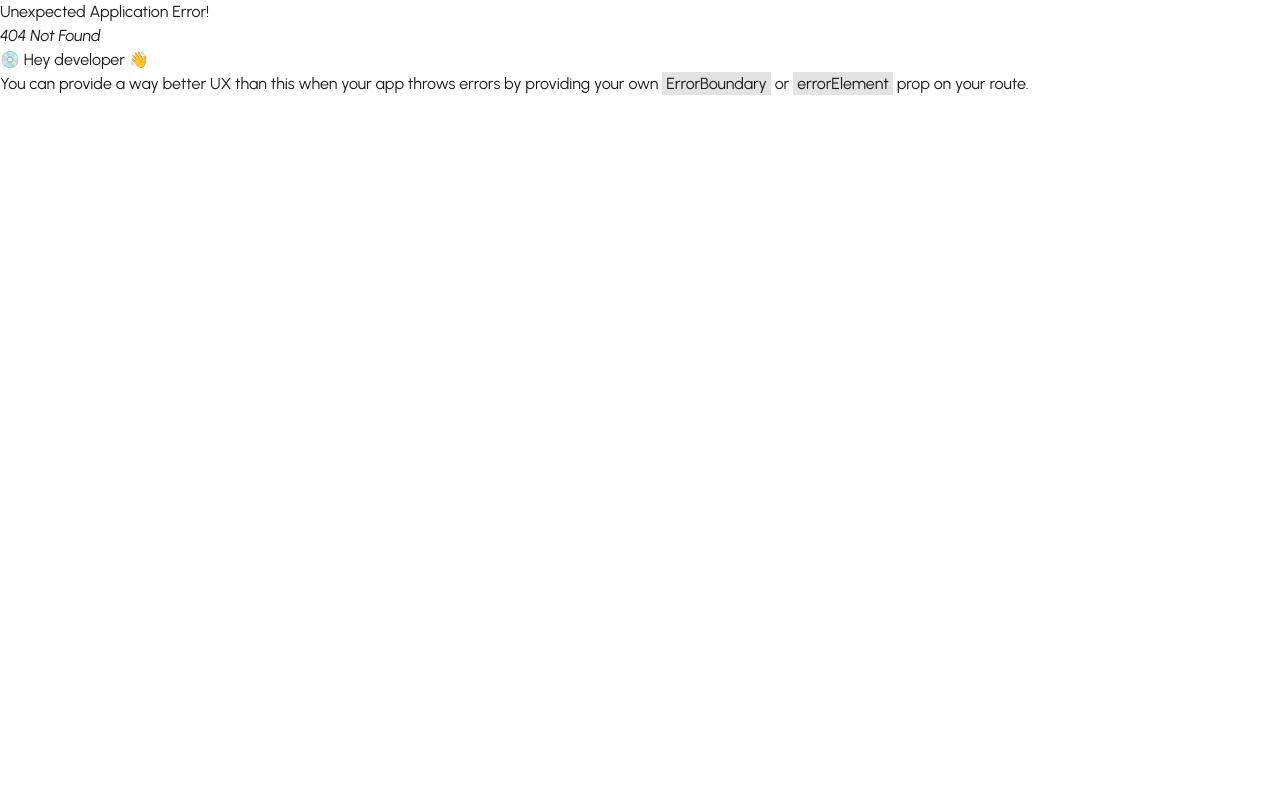
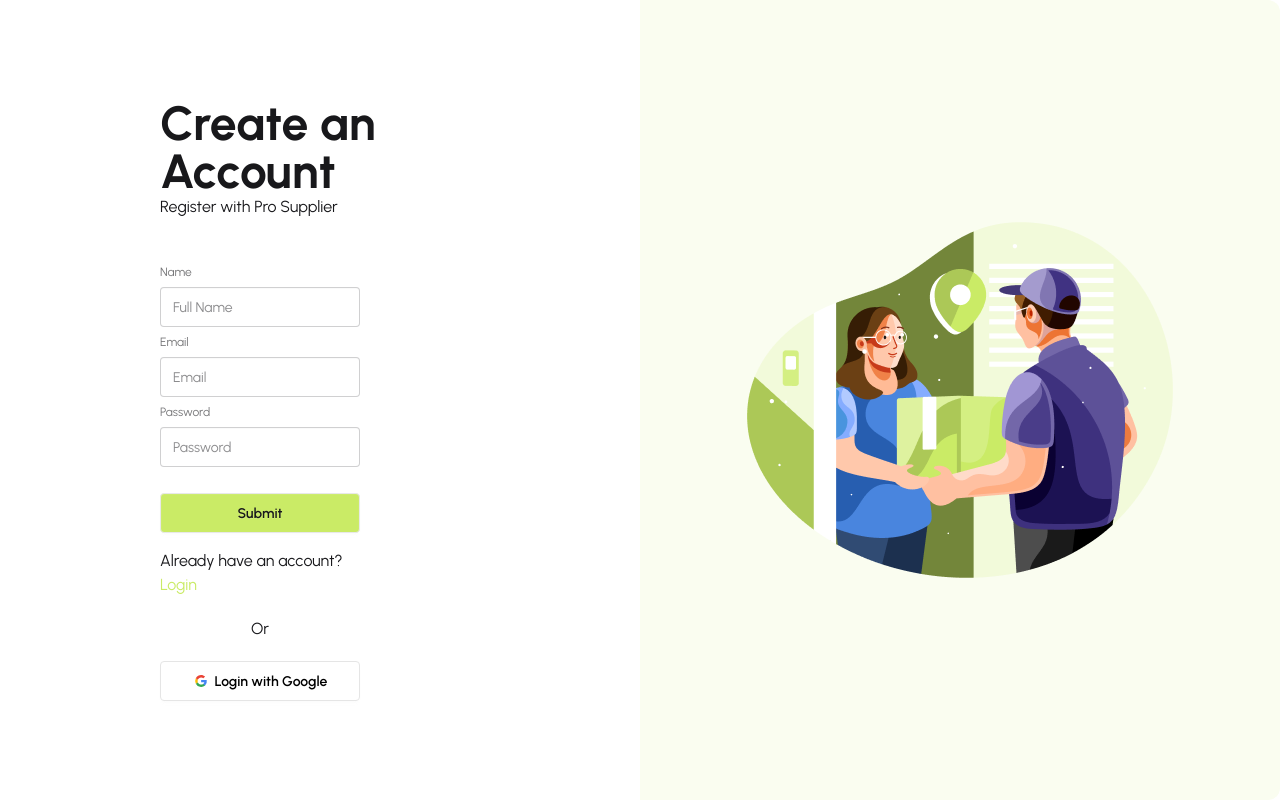
Before and after one commit to mushfiqueraiyan/pro_supplier_client, a React (Vite) app: page /register in a window 1280 px wide. Before the commit this address had no page. Built offline with nearby package versions, Linux system fonts and the light colour scheme.

Commit message:
added auth layout and register page with react hook form

```diff
--- a/package.json
+++ b/package.json
@@ -12,6 +12,7 @@
   "dependencies": {
     "react": "^19.1.0",
     "react-dom": "^19.1.0",
+    "react-hook-form": "^7.58.1",
     "swiper": "^11.2.8"
   },
   "devDependencies": {
--- /dev/null
+++ b/src/layout/AuthLayout.jsx
@@ -0,0 +1,23 @@
+import React from "react";
+import { Outlet } from "react-router";
+import auth from "../assets/auth.png";
+
+const AuthLayout = () => {
+  return (
+    <div className="  h-screen items-center justify-center">
+      <div className="flex flex-col-reverse lg:flex-row  w-screen h-[100vh] rounded-xl  overflow-hidden">
+        {/* Left section (Form Area) */}
+        <div className="lg:w-1/2 mt-10 md:mt-10 lg:mt-0 p-10 lg:p-40 flex flex-col justify-center">
+          <Outlet />
+        </div>
+
+        {/* Right section (Image Area) */}
+        <div className="lg:w-1/2 bg-[#fafdf0] flex items-center justify-center">
+          <img src={auth} alt="Illustration" className="max-w-full h-auto" />
+        </div>
+      </div>
+    </div>
+  );
+};
+
+export default AuthLayout;
--- /dev/null
+++ b/src/pages/Authentication/Login.jsx
@@ -0,0 +1,11 @@
+import React from "react";
+
+const Login = () => {
+  return (
+    <div>
+      <h1>Login</h1>
+    </div>
+  );
+};
+
+export default Login;
--- /dev/null
+++ b/src/pages/Authentication/Register.jsx
@@ -0,0 +1,101 @@
+import React from "react";
+import { useForm } from "react-hook-form";
+import { Link } from "react-router";
+
+const Register = () => {
+  const {
+    register,
+    handleSubmit,
+    formState: { errors },
+  } = useForm();
+
+  const onSubmit = (data) => {
+    console.log(data);
+  };
+
+  return (
+    <div>
+      <h1 className="text-5xl font-bold">Create an Account</h1>
+      <p>Register with Pro Supplier</p>
+
+      <form
+        onSubmit={handleSubmit(onSubmit)}
+        className="fieldset mt-10 mb-3 pr-0 md:pr-0 lg:pr-30"
+      >
+        <label className="label">Name</label>
+        <input
+          type="text"
+          name="name"
+          className="input w-full"
+          placeholder="Full Name"
+        />
+        <label className="label">Email</label>
+        <input
+          type="email"
+          name="email"
+          className="input w-full"
+          placeholder="Email"
+          {...register("email", { required: true })}
+        />
+        {errors.email?.type === "required" && (
+          <p className="text-red-600">Email is Required</p>
+        )}
+        <label className="label">Password</label>
+        <input
+          type="password"
+          className="input w-full"
+          placeholder="Password"
+          {...register("password", { required: true, minLength: 6 })}
+        />
+        {errors.password?.type === "required" && (
+          <p className="text-red-600">Password is required</p>
+        )}
+        {errors.password?.type === "minLength" && (
+          <p className="text-red-600">Password must be 6 character longer</p>
+        )}
+        <input type="submit" value="Submit" className="btn bg-[#CAEB66] mt-5" />
+      </form>
+
+      <div className="pr-0 md:pr-0 lg:pr-30">
+        <p>
+          Already have an account? <Link className="text-[#CAEB66]">Login</Link>
+        </p>
+        <div className="text-center mt-5">
+          <p>Or</p>
+        </div>
+        <button className="btn w-full mt-5 bg-white text-black border-[#e5e5e5]">
+          <svg
+            aria-label="Google logo"
+            width="16"
+            height="16"
+            xmlns="http://www.w3.org/2000/svg"
+            viewBox="0 0 512 512"
+          >
+            <g>
+              <path d="m0 0H512V512H0" fill="#fff"></path>
+              <path
+                fill="#34a853"
+                d="M153 292c30 82 118 95 171 60h62v48A192 192 0 0190 341"
+              ></path>
+              <path
+                fill="#4285f4"
+                d="m386 400a140 175 0 0053-179H260v74h102q-7 37-38 57"
+              ></path>
+              <path
+                fill="#fbbc02"
+                d="m90 341a208 200 0 010-171l63 49q-12 37 0 73"
+              ></path>
+              <path
+                fill="#ea4335"
+                d="m153 219c22-69 116-109 179-50l55-54c-78-75-230-72-297 55"
+              ></path>
+            </g>
+          </svg>
+          Login with Google
+        </button>
+      </div>
+    </div>
+  );
+};
+
+export default Register;
--- a/src/routes/Router.jsx
+++ b/src/routes/Router.jsx
@@ -1,6 +1,9 @@
 import { createBrowserRouter } from "react-router";
 import RootLayout from "../layout/RootLayout";
 import Home from "../pages/Home/Home";
+import AuthLayout from "../layout/AuthLayout";
+import Login from "../pages/Authentication/Login";
+import Register from "../pages/Authentication/Register";
 
 export const router = createBrowserRouter([
   {
@@ -13,4 +16,22 @@ export const router = createBrowserRouter([
       },
     ],
   },
+  {
+    path: "/",
+    element: <AuthLayout />,
+    children: [
+      {
+        index: true,
+        element: <Home />,
+      },
+      {
+        path: "/login",
+        element: <Login />,
+      },
+      {
+        path: "/register",
+        element: <Register />,
+      },
+    ],
+  },
 ]);
```
Also changed, not shown: src/assets/auth.png (added), 1 other file (tests, documents, lock files or other folders).
